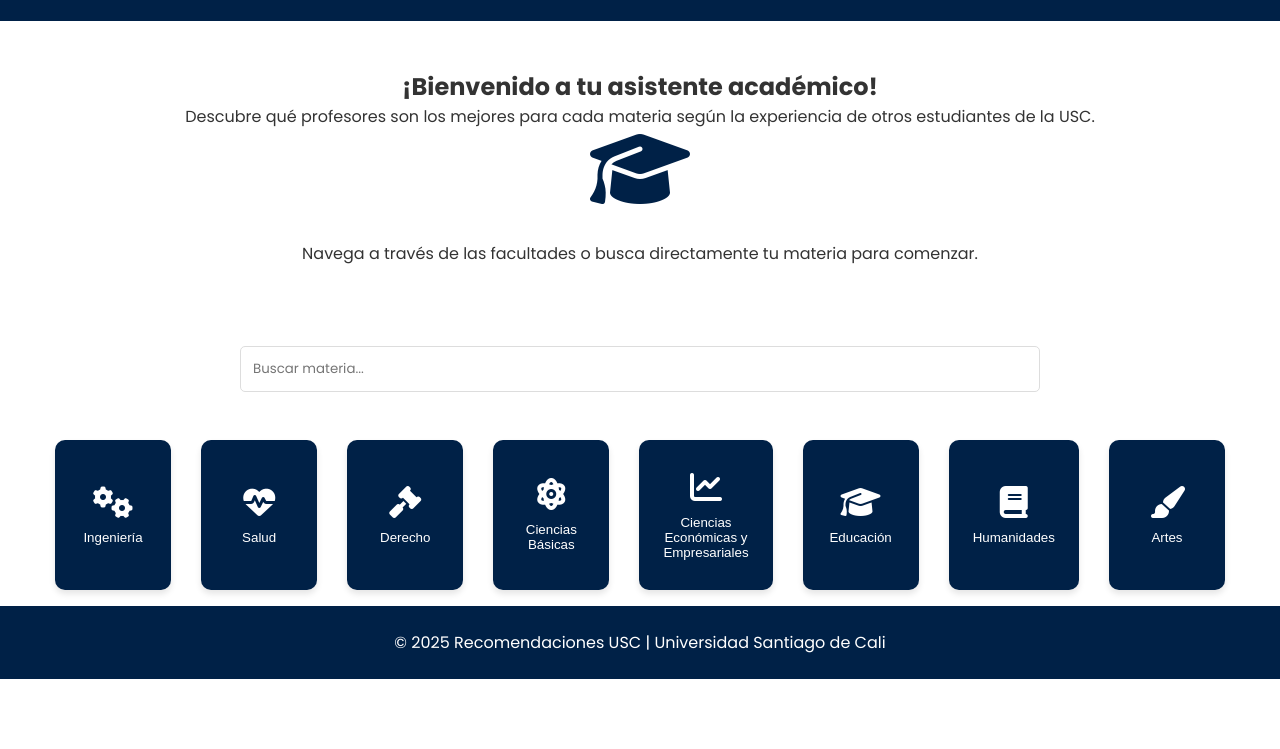
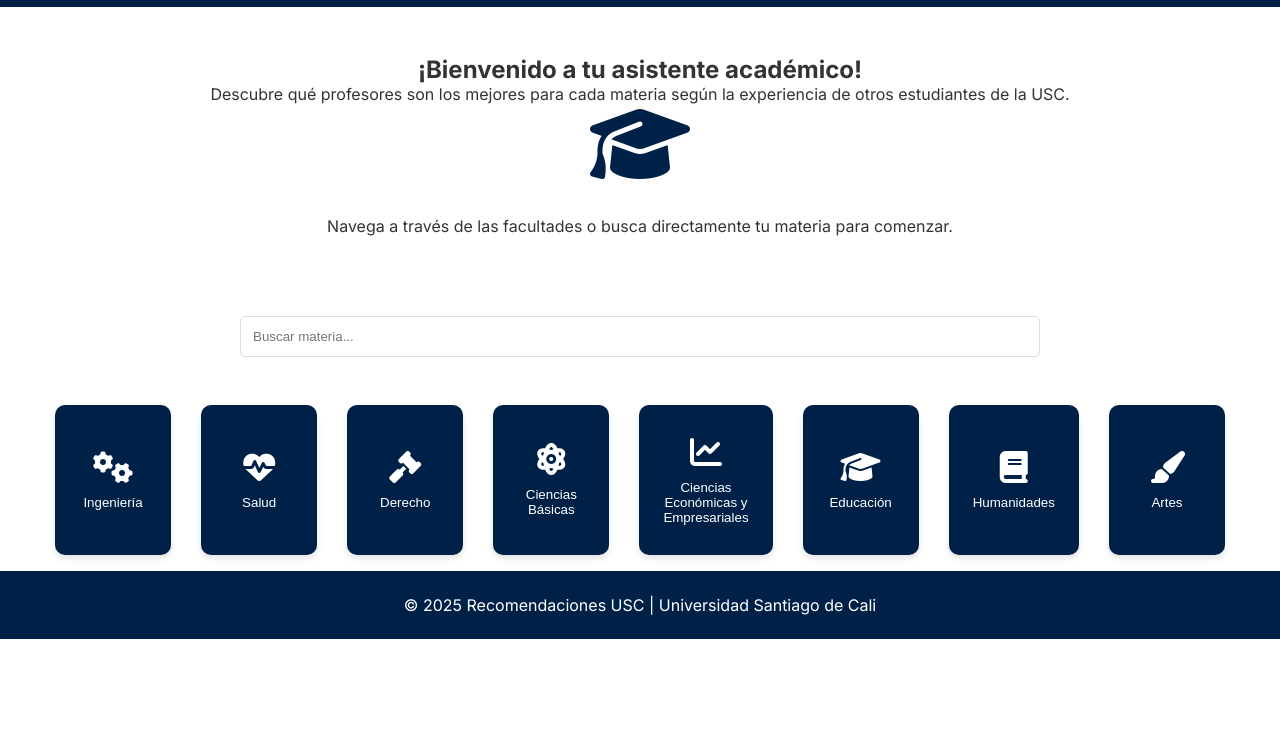
Before and after one commit to santiagovega08/recomendacionesusc.github.io, a plain HTML site: page index.html in a window 1280 px wide. Shown: the part 108-857 px from the top of the page. After the commit the page ends 817 px from the top, so only its background shows below. Drawn offline with Linux system fonts and the light colour scheme.

Commit message:
Update index.html

```diff
--- a/index.html
+++ b/index.html
@@ -7,7 +7,7 @@
   <link rel="stylesheet" href="https://cdnjs.cloudflare.com/ajax/libs/font-awesome/6.5.1/css/all.min.css">
   <link rel="preconnect" href="https://fonts.googleapis.com">
   <link rel="preconnect" href="https://fonts.gstatic.com" crossorigin>
-  <link href="https://fonts.googleapis.com/css2?family=Poppins:wght@300;400;500;600;700&display=swap" rel="stylesheet">
+  <link href="https://fonts.googleapis.com/css2?family=Inter:wght@300;400;500;600;700&display=swap" rel="stylesheet">
   <style id="app-style">
     /* Base styles */
     :root {
@@ -24,7 +24,7 @@
     }
 
     body {
-      font-family: 'Poppins', sans-serif;
+      font-family: 'Inter', sans-serif;
       background-color: var(--white);
       color: #333;
       overflow-x: hidden;
```
